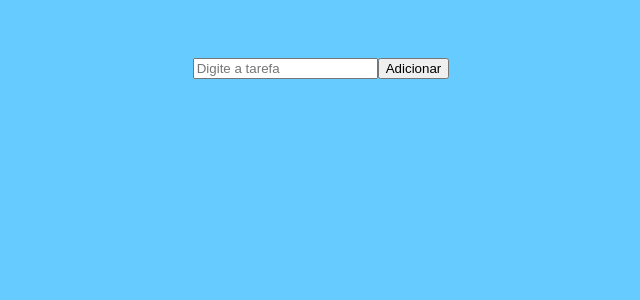
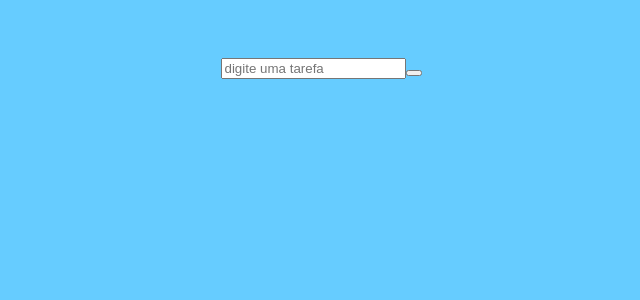
Before and after one commit to vvalcristina/todolist_react, a React (Create React App) app: page / in a window 1280 px wide. Shown: the top 300 px of the page, without its empty margins (319-959 px from the left). Built offline with nearby package versions, Linux system fonts and the light colour scheme.

Commit message:
Submento item na lista

```diff
--- /dev/null
+++ b/src/components/ToDoItem.js
@@ -0,0 +1,37 @@
+import React, {Component} from "react";
+
+class TodoItems extends Component {
+    constructor(props) {
+      super(props);
+      this.createTasks = this.createTasks.bind(this);
+    }
+
+    delete(key) {
+      this.props.delete(key);
+    }
+
+    createTasks(item) {
+      return <li key={item.key}>
+                    <div>
+                      <a  onClick={() => this.delete(item.key)}>
+                        <i className="fas fa-times"></i>
+                      </a>
+                    </div>
+                    <div className="texto">{item.text}</div>
+             </li>
+    }
+
+    render() {
+      var todoEntries = this.props.entries;
+      var listItems = todoEntries.map(this.createTasks);
+      return (
+        <ul className="theList">
+
+            {listItems}
+
+        </ul>
+      );
+    }
+  };
+
+  export default TodoItems;
--- a/src/components/ToDoList.js
+++ b/src/components/ToDoList.js
@@ -1,20 +1,65 @@
 import React, {Component} from "react";
+import TodoItems from "./ToDoItem"
 
-export default class ToDoList extends Component {
+class ToDoList extends Component{
+    constructor(props) {
+        super(props);
+        this.state = { items: [] };
 
-    render(){
-        return (
-            <div className="Tarefas">
-                <div className="header">
-                    <form>
-                        <input placeholder="Digite a tarefa" name = "tarefa" >
-                        </input>
-                        <button type="submit">Adicionar</button>
-                    </form>
-                </div>
-            </div>
+        this.addItem = this.addItem.bind(this);
+        this.deleteItem = this.deleteItem.bind(this);
+}
 
-        )
-    }
+addItem(e) {
+    if(this._inputElement.value !== "") {
+      //criando a variável newItem, que vai guardar um objeto
+      var newItem = {
+        //o objeto contém o texto digitado no input e um valor único para chave
+        //que é setado como sendo o horário atual (não vai se repetir)
+        text: this._inputElement.value,
+        key: Date.now()
+      };
+    //setando a propriedade items do state
+    this.setState((prevState) => {
+      return {
+        items: prevState.items.concat(newItem)
+      };
+    });
+    //limpando o input para receber o próximo elemento
+    this._inputElement.value = ""
+  }
 
+  console.log(this.state.items);
+  //com a linha abaixo, é feita a sobrescrita do behavior default desse evento
+  e.preventDefault();
 }
+
+deleteItem(key) {
+  var filteredItems = this.state.items.filter(function (item) {
+    return (item.key !== key);
+  });
+
+  this.setState({
+    items: filteredItems
+  });
+}
+
+  render() {
+    return (
+      <div className="todoListMain">
+        <div className="header">
+          <form onSubmit={this.addItem}>
+            <input  ref={(a) => this._inputElement = a}
+                    placeholder="digite uma tarefa">
+            </input>
+            <button type="submit"><i className="fas fa-plus"></i></button>
+          </form>
+        </div>
+        <TodoItems entries={this.state.items}
+                   delete={this.deleteItem}/>
+      </div>
+    );
+  }
+}
+
+export default ToDoList;
```
